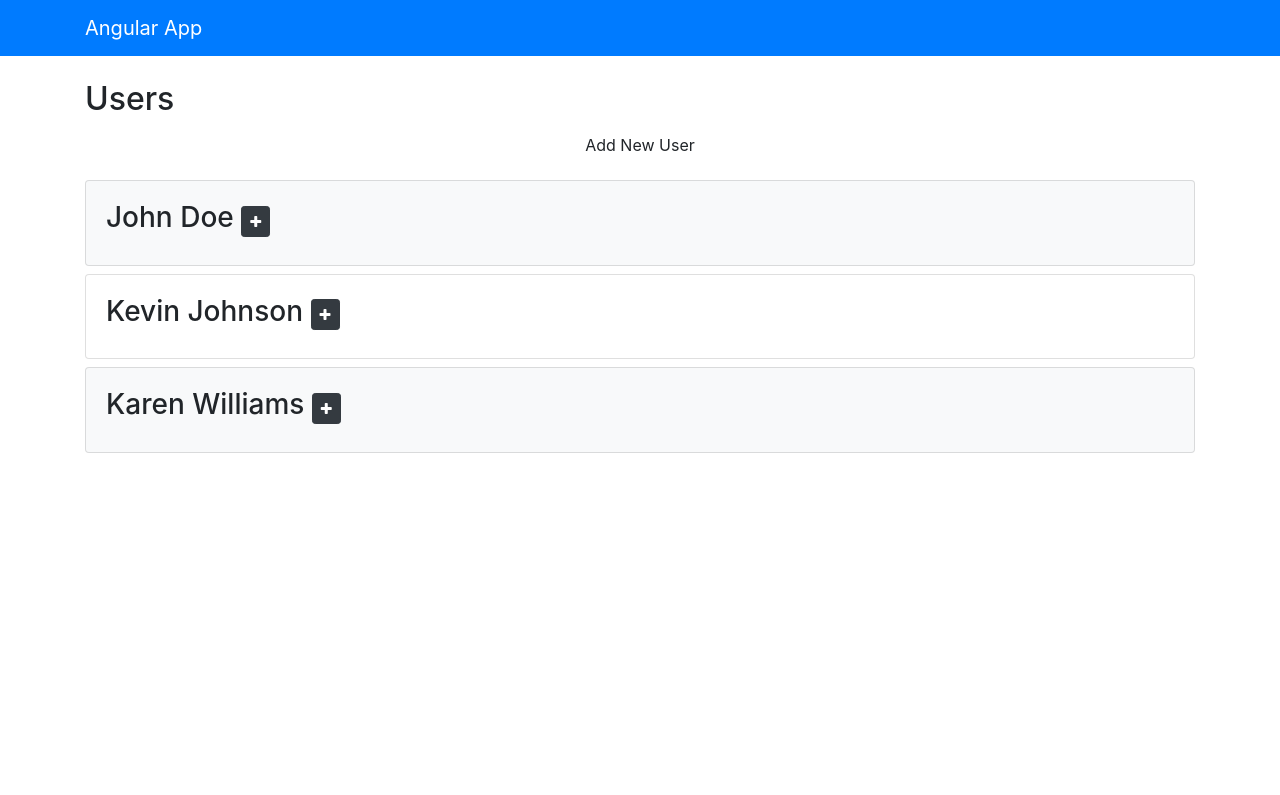
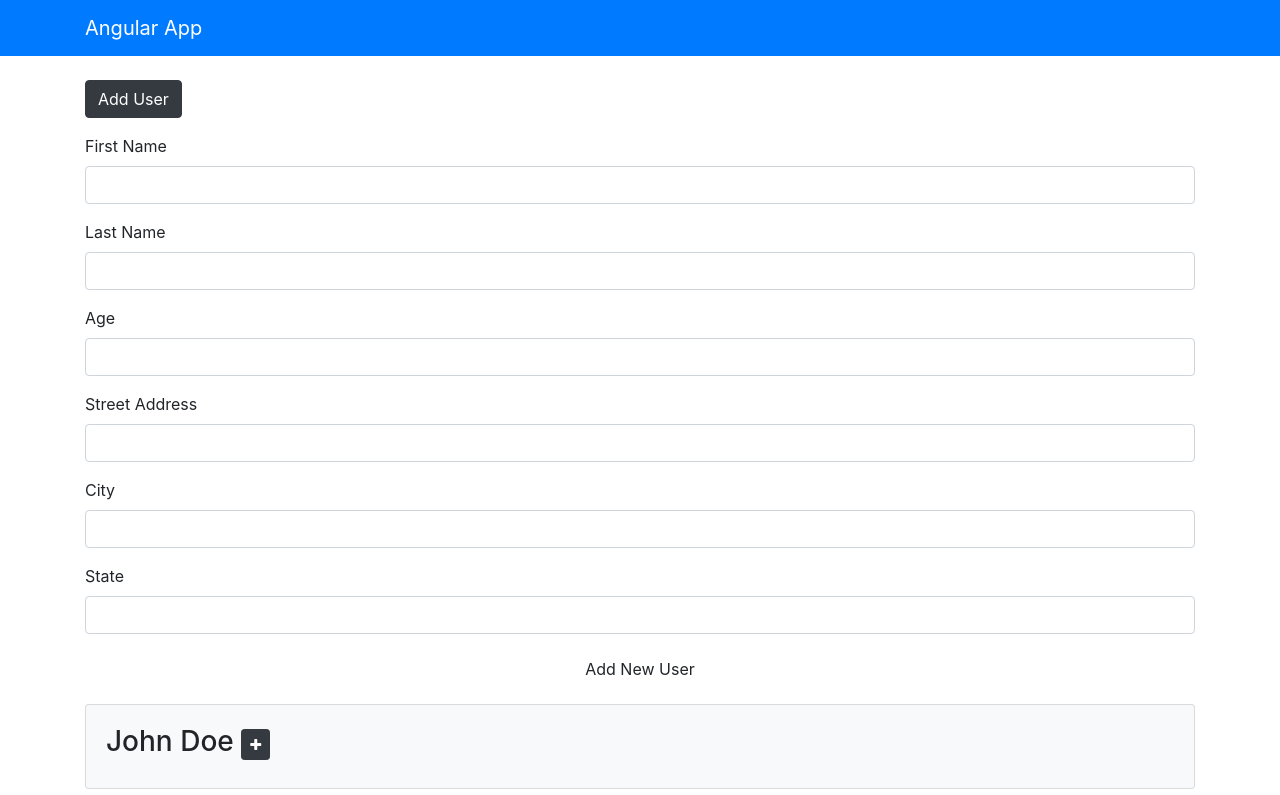
Before and after one commit to gekif/AngularFrontToBack, an Angular app in the folder angularapp/: page / in a window 1280 px wide. Shown: the top 795 px of the page. Built offline with nearby package versions, Linux system fonts and the light colour scheme.

Commit message:
5.Events _ Forms: 27.Keyboard _amp_ Input Events

```diff
--- a/angularapp/src/app/components/users/users.component.html
+++ b/angularapp/src/app/components/users/users.component.html
@@ -1,6 +1,44 @@
-<h2>Users</h2>
+<button (click)="showUserForm = !showUserForm" class="btn btn-dark mb-3">Add User</button>
 
-<button (click)="addUser({firstName: 'Mary', lastName: 'Williams', isActive: true})" [disabled]="!enableAdd" class="btn btn-block mb-3">Add New User</button>
+<div class="card card-body mb-3" *ngIf="showUserForm">
+  <h2>Add User</h2>
+</div>
+
+<form (submit)="onSubmit($event)">
+  <div class="form-group">
+    <label>First Name</label>
+    <input type="text" class="form-control" name="firstName">
+  </div>
+
+  <div class="form-group">
+    <label>Last Name</label>
+    <input type="text" class="form-control" name="lastName">
+  </div>
+
+  <div class="form-group">
+    <label>Age</label>
+    <input type="number" class="form-control" name="age">
+  </div>
+
+  <div class="form-group">
+    <label>Street Address</label>
+    <input type="text" class="form-control" name="Street">
+  </div>
+
+  <div class="form-group">
+    <label>City</label>
+    <input type="text" class="form-control" name="city">
+  </div>
+
+  <div class="form-group">
+    <label>State</label>
+    <input type="text" class="form-control" name="state">
+  </div>
+
+  <button (click)="addUser({firstName: 'Mary', lastName: 'Williams', isActive: true})" [disabled]="!enableAdd" class="btn btn-block mb-3">Add New User</button>
+</form>
+
+
 
 <ul class="list-unstyled" *ngIf="loaded && users?.length > 0">
 
--- a/angularapp/src/app/components/users/users.component.ts
+++ b/angularapp/src/app/components/users/users.component.ts
@@ -14,6 +14,7 @@
   showExtended: boolean = true;
   loaded: boolean = false;
   enableAdd: boolean = true;
+  showUserForm: boolean = false;
 
   constructor() { }
 
@@ -71,4 +72,8 @@
   //   user.hide = !user.hide;
   // }
 
+  onSubmit(event) {
+    event.prevenDefault();
+  }
+
 }
```
